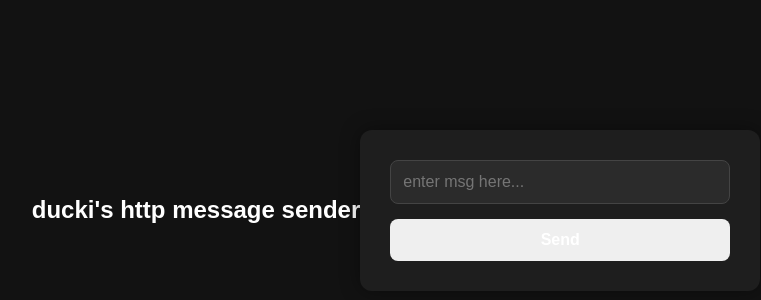
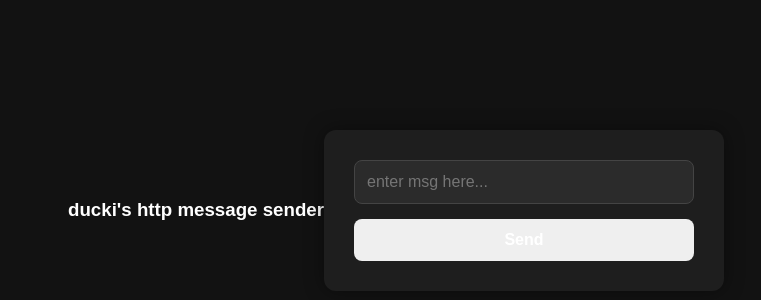
Before and after one commit to duckitheduck/tmcf3xserver, a website: page public/index.html in a window 1280 px wide. Shown: the part 190-490 px from the top of the page, without its empty margins (244-1005 px from the left). Drawn offline with Linux system fonts and the light colour scheme.

Commit message:
Update index.html

```diff
--- a/public/index.html
+++ b/public/index.html
@@ -7,7 +7,7 @@
 <link rel="stylesheet" href="style.css">
 </head>
 <body>
-<h2> ducki's http message sender</h2>
+<h3> ducki's http message sender</h3>
 
 
 <div class="container">
```
